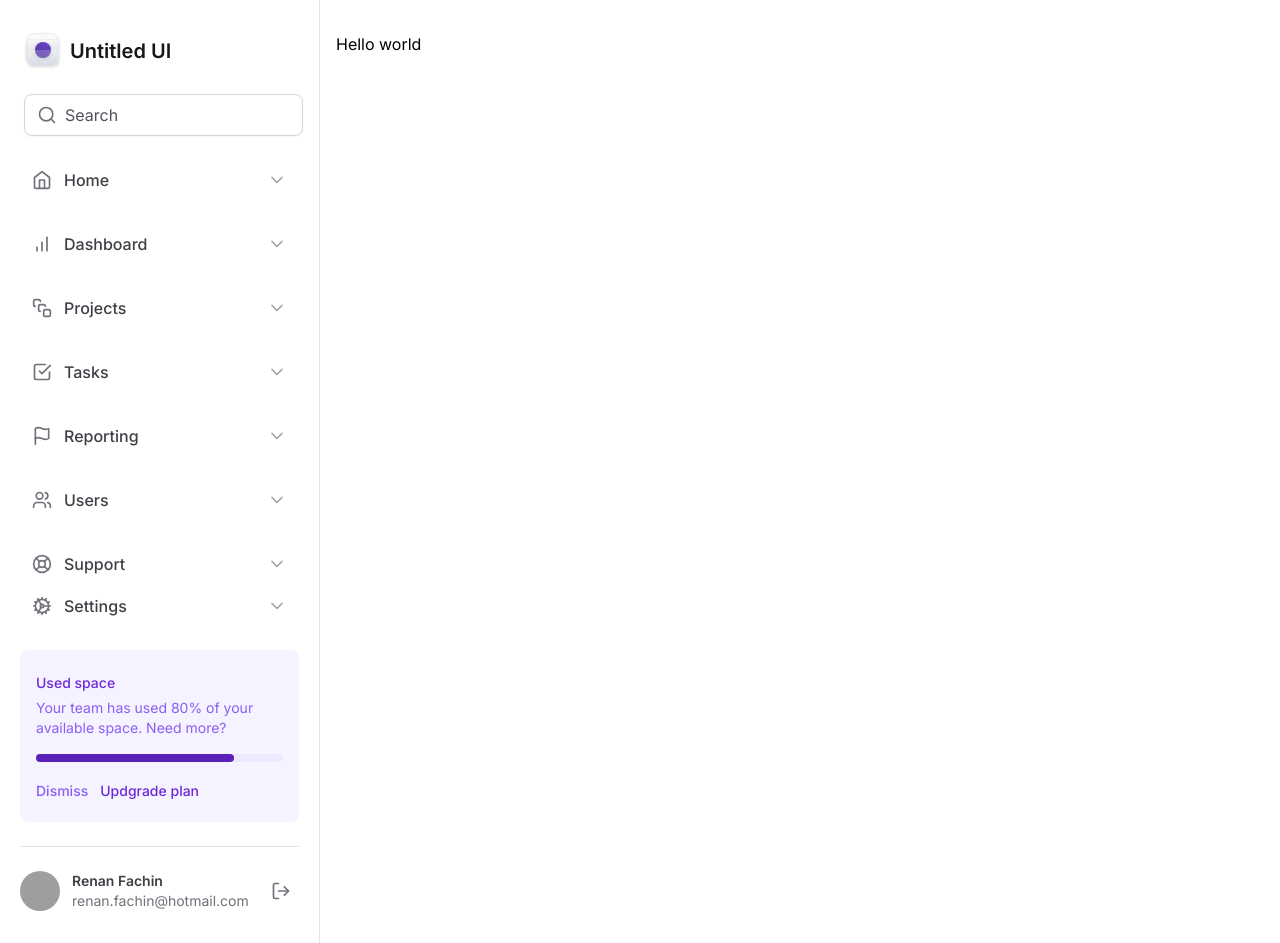
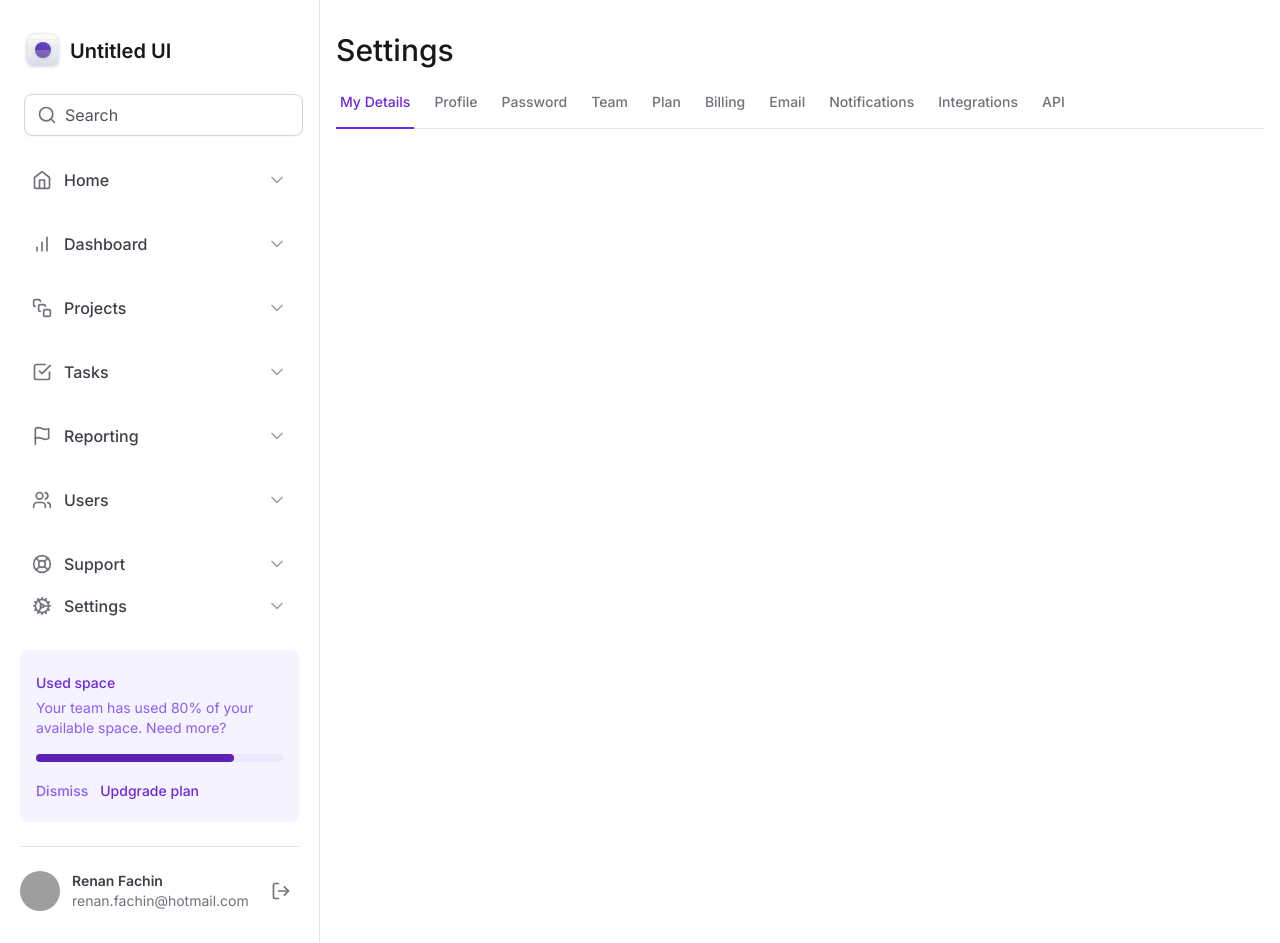
Before and after one commit to RenanFachin/RS_MasterizandoTailwindCSS, a Next.js app: page / in a window 1280 px wide. Built offline with nearby package versions, Linux system fonts and the light colour scheme; grey boxes are pictures that could not be loaded.

Commit message:
Cria abas utilizando Radix Tabs

```diff
--- a/package.json
+++ b/package.json
@@ -9,6 +9,7 @@
     "lint": "next lint"
   },
   "dependencies": {
+    "@radix-ui/react-tabs": "^1.0.4",
     "@types/node": "20.5.0",
     "@types/react": "18.2.20",
     "@types/react-dom": "18.2.7",
--- /dev/null
+++ b/src/app/components/SettingsTabs/TabItem.tsx
@@ -0,0 +1,30 @@
+'use client'
+
+// o react tabs precisa do use-client
+import * as Tabs from '@radix-ui/react-tabs'
+
+interface TabItemProps {
+  value: string
+  title: string
+  isSelected?: boolean
+}
+
+// O radix, por padrão, define diversas propriedades extras aos componentes. Uma delas é a prop data-state que varia de active para inactive, utilizaremos ela para fazer a customização para qnd estiver selecionado.
+// Maneira para customizar isto diretamente data-[state=active]:text-violet-700
+
+export function TabItem({ value, title, isSelected = false }: TabItemProps) {
+  return (
+    <Tabs.Trigger
+      // Value é um parâmetro obrigatório do radix, ele relaciona o botão com o conteúdo
+      value={value}
+      className="relative px-1 pb-4 text-sm font-medium text-zinc-500 hover:text-violet-700 data-[state=active]:text-violet-700"
+    >
+      <span>{title}</span>
+
+      {/* Para quando a tab estiver selecionada */}
+      {isSelected && (
+        <div className="absolute -bottom-px left-0 right-0 h-0.5 bg-violet-700"></div>
+      )}
+    </Tabs.Trigger>
+  )
+}
--- /dev/null
+++ b/src/app/components/SettingsTabs/index.tsx
@@ -0,0 +1,60 @@
+'use client'
+
+// o react tabs precisa do use-client
+import * as Tabs from '@radix-ui/react-tabs'
+import { TabItem } from './TabItem'
+import { useState } from 'react'
+
+export function SettingTabs() {
+  const [currentTab, setCurrentTab] = useState('tab1')
+
+  return (
+    <Tabs.Root value={currentTab} onValueChange={setCurrentTab}>
+      <Tabs.List className="mt-6 flex w-full items-center gap-4 border-b border-zinc-200">
+        <TabItem
+          value="tab1"
+          title="My Details"
+          // Vai determinar como is selected true qndo o valor do state for 'tab1'
+          isSelected={currentTab === 'tab1'}
+        />
+        <TabItem
+          value="tab2"
+          title="Profile"
+          isSelected={currentTab === 'tab2'}
+        />
+        <TabItem
+          value="tab3"
+          title="Password"
+          isSelected={currentTab === 'tab3'}
+        />
+        <TabItem value="tab4" title="Team" isSelected={currentTab === 'tab4'} />
+        <TabItem value="tab5" title="Plan" isSelected={currentTab === 'tab5'} />
+        <TabItem
+          value="tab6"
+          title="Billing"
+          isSelected={currentTab === 'tab6'}
+        />
+        <TabItem
+          value="tab7"
+          title="Email"
+          isSelected={currentTab === 'tab7'}
+        />
+        <TabItem
+          value="tab8"
+          title="Notifications"
+          isSelected={currentTab === 'tab8'}
+        />
+        <TabItem
+          value="tab9"
+          title="Integrations"
+          isSelected={currentTab === 'tab9'}
+        />
+        <TabItem
+          value="tab10"
+          title="API"
+          isSelected={currentTab === 'tab10'}
+        />
+      </Tabs.List>
+    </Tabs.Root>
+  )
+}
--- a/src/app/layout.tsx
+++ b/src/app/layout.tsx
@@ -16,9 +16,9 @@
   children: React.ReactNode
 }) {
   return (
-    <html lang="en">
+    <html lang="en" className="antialiased">
       <body className={inter.className}>
-        <div className="grid-cols-app grid min-h-screen">
+        <div className="grid min-h-screen grid-cols-app">
           <Sidebar />
 
           <main className="px-4 pb-12 pt-8">{children}</main>
--- a/src/app/page.tsx
+++ b/src/app/page.tsx
@@ -1,3 +1,11 @@
+import { SettingTabs } from './components/SettingsTabs'
+
 export default function Home() {
-  return <h1>Hello world</h1>
+  return (
+    <>
+      <h1 className="text-3xl font-medium text-zinc-900">Settings</h1>
+
+      <SettingTabs />
+    </>
+  )
 }
```
Also changed, not shown: 1 other file (tests, documents, lock files or other folders).
